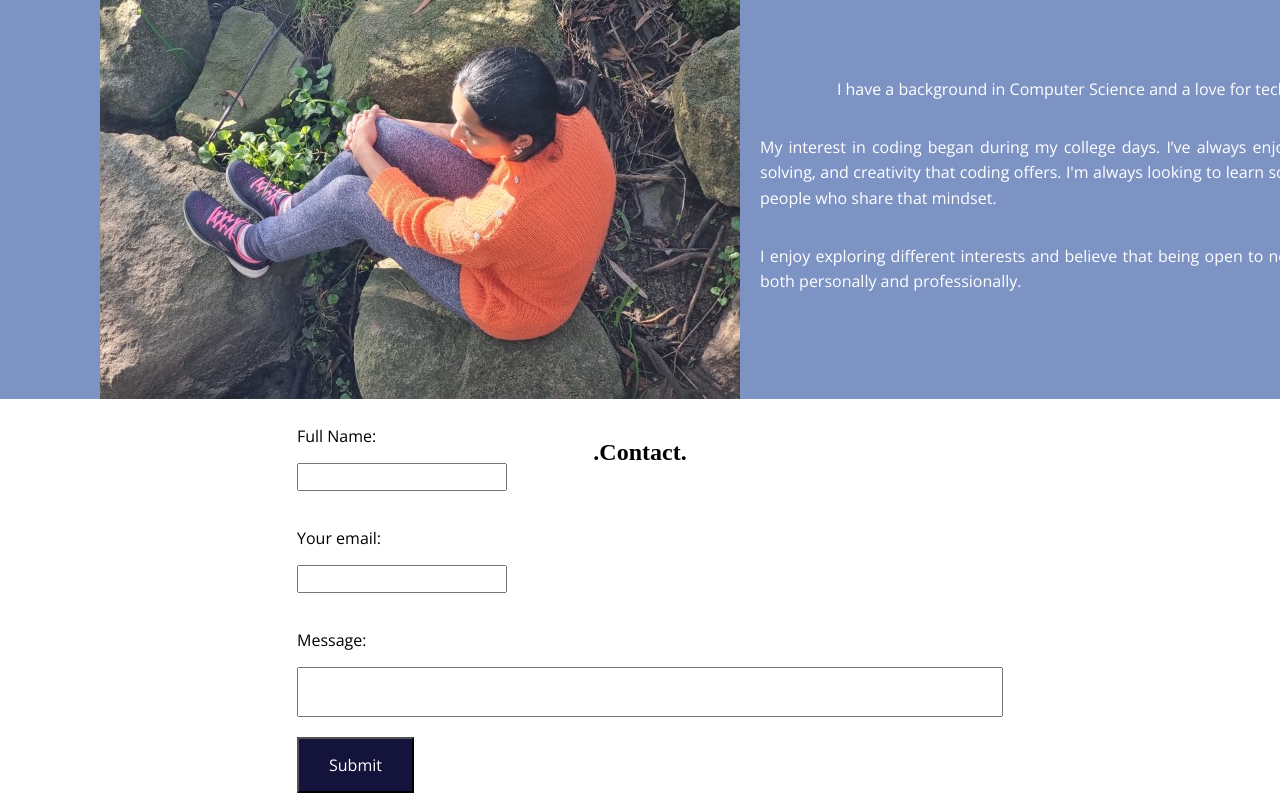
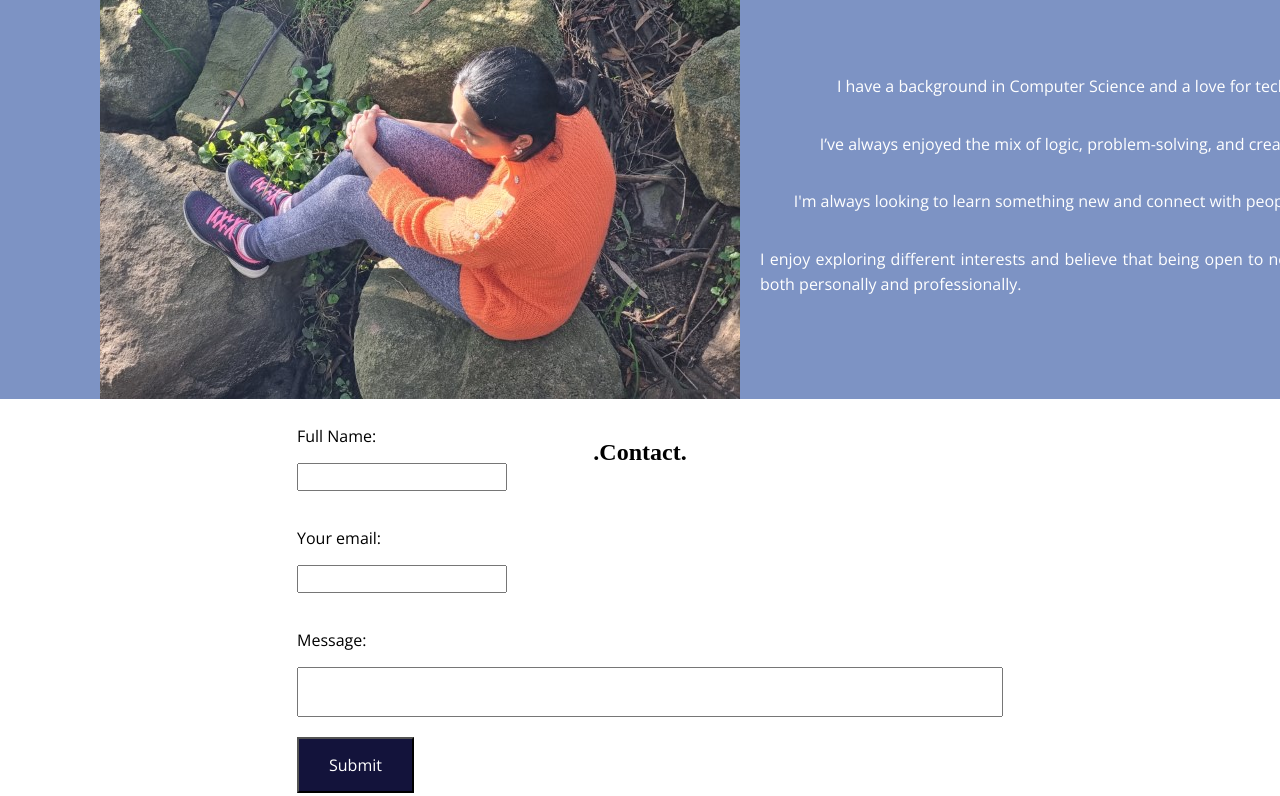
Before and after one commit to JaniTech2025/PortfolioRepo, a plain HTML site: page index.html in a window 1280 px wide. Shown: the part 2000-2796 px from the top of the page. Drawn offline with nearby package versions, Linux system fonts and the light colour scheme; a web font is replaced by a local one.

Commit message:
Adds alignment adjustments

```diff
--- a/index.html
+++ b/index.html
@@ -120,11 +120,11 @@
                         <div class="moreinfotext">
                             <p>I have a background in Computer Science and a
                                 love for technology and learning.</p>
-                            <p>My interest in coding began during my college days. I’ve always enjoyed the mix of logic,
-                                problem-solving, and creativity that coding offers.
-                                I'm always looking to learn something new and connect with people who share that
-                                mindset.
+                            <p>I’ve always enjoyed the mix of logic, problem-solving, and creativity that coding
+                                offers.
                             </p>
+                            <p>I'm always looking to learn something new and connect with people who share that
+                                mindset. </p>
                             <p>I enjoy exploring different interests and believe that being open to new experiences
                                 helps me grow, both personally and professionally.
                             </p>
--- a/styles/astyles.scss
+++ b/styles/astyles.scss
@@ -325,9 +325,6 @@ a {
 
 
 
-
-
-
 // ===================================
 // Form Section
 // ===================================
```
